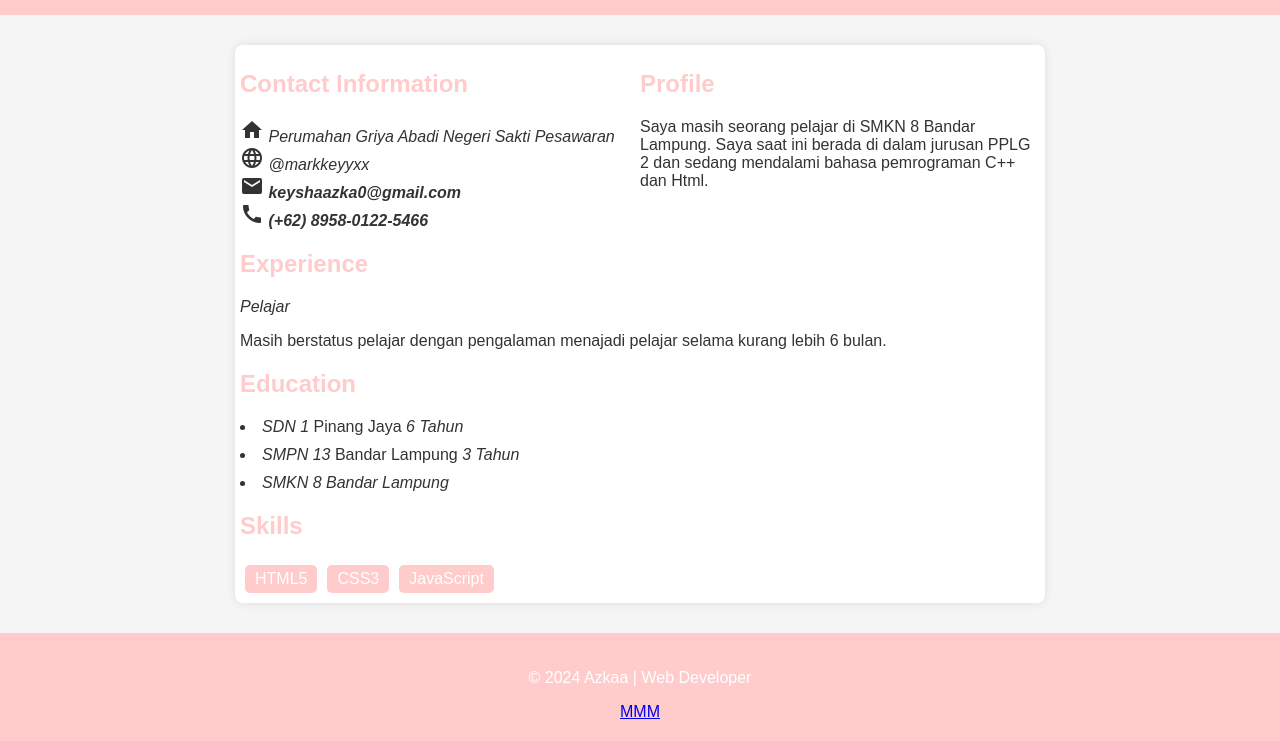
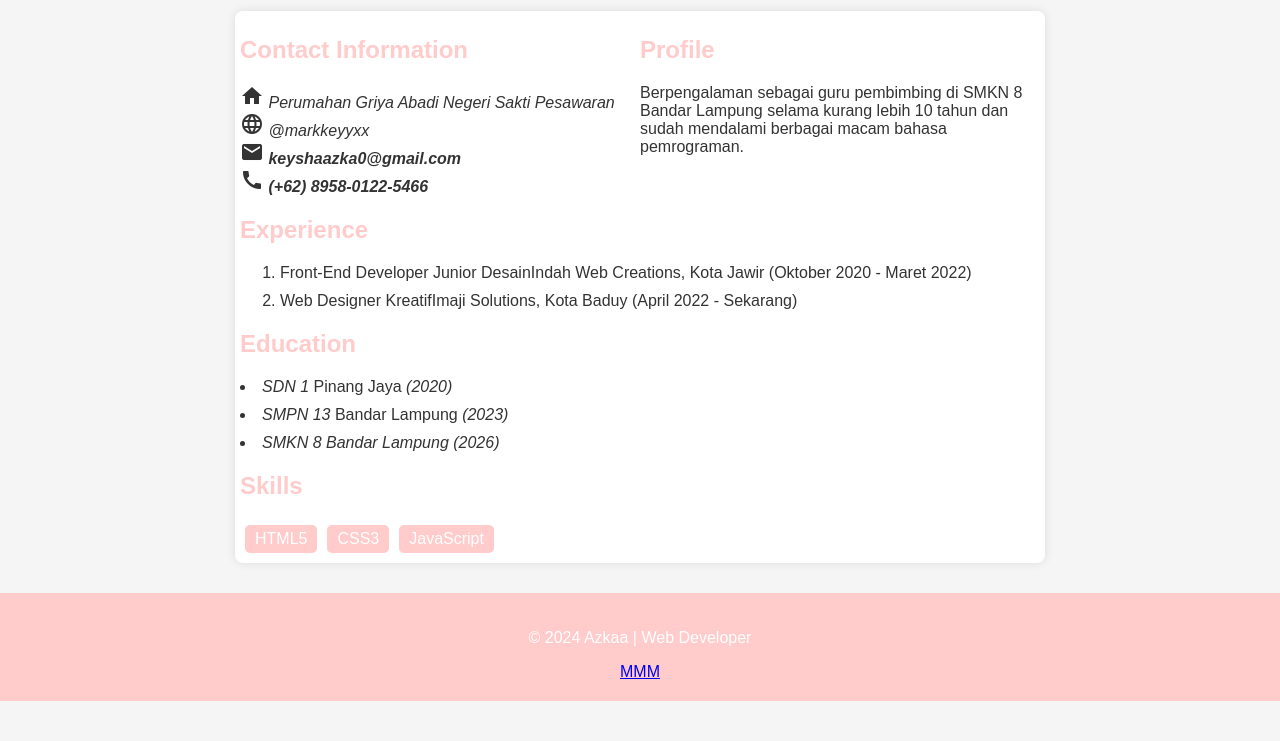
Before and after one commit to AriexKire/Azkaa, a plain HTML site: page index.html in a window 1280 px wide. Shown: the part 270-1011 px from the top of the page. After the commit the page ends 971 px from the top, so only its background shows below. Drawn offline with Linux system fonts and the light colour scheme.

Commit message:
Update index.html

```diff
--- a/index.html
+++ b/index.html
@@ -12,7 +12,6 @@
   <header>
     <h1>AZKAA</h1>
     <img src="IMG-20240126-WA0000.jpg" alt="Azkaa" class="profile-pic"><br>
-    <b style="font-size: 30px;">WEB DEVELOPER</b>
   </header>
 
   <section>
@@ -32,31 +31,36 @@
         </div>
         <div class="profile">
           <h2>Profile</h2>
-          <p>Saya masih seorang pelajar di SMKN 8 Bandar Lampung. Saya saat ini berada di dalam jurusan PPLG 2 dan sedang mendalami bahasa pemrograman C++ dan Html.</p>
+          <p>Berpengalaman sebagai guru pembimbing di SMKN 8 Bandar Lampung selama kurang lebih 10 tahun dan sudah mendalami berbagai macam bahasa pemrograman.</p>
         </div>
       </div>
 
     <div class="experience">
       <h2>Experience</h2>
-      <ul>
+      <ol>
         <li>
-          <em>Pelajar</em>
-          <p>Masih berstatus pelajar dengan pengalaman menajadi pelajar selama kurang lebih 6 bulan.</p>
+          Front-End Developer Junior
+DesainIndah Web Creations, Kota Jawir
+(Oktober 2020 - Maret 2022)
         </li>
         <li>
-      </ul>
+          Web Designer
+KreatifImaji Solutions, Kota Baduy
+(April 2022 - Sekarang)
+          </li>
+      </ol>
     </div>
 
     <div class="education">
       <h2>Education</h2>
       <li>
-          <em>SDN 1 </em>Pinang Jaya <em>6 Tahun</em>
+          <em>SDN 1 </em>Pinang Jaya <em>(2020)</em>
         </li>
     <li>
-        <em>SMPN 13 </em>Bandar Lampung <em>3 Tahun</em>
+        <em>SMPN 13 </em>Bandar Lampung <em>(2023)</em>
     </li>
     <li>
-        <em>SMKN 8 Bandar Lampung</em>
+        <em>SMKN 8 Bandar Lampung</em> <em>(2026)</em>
     </li>
     </div>
 
```
